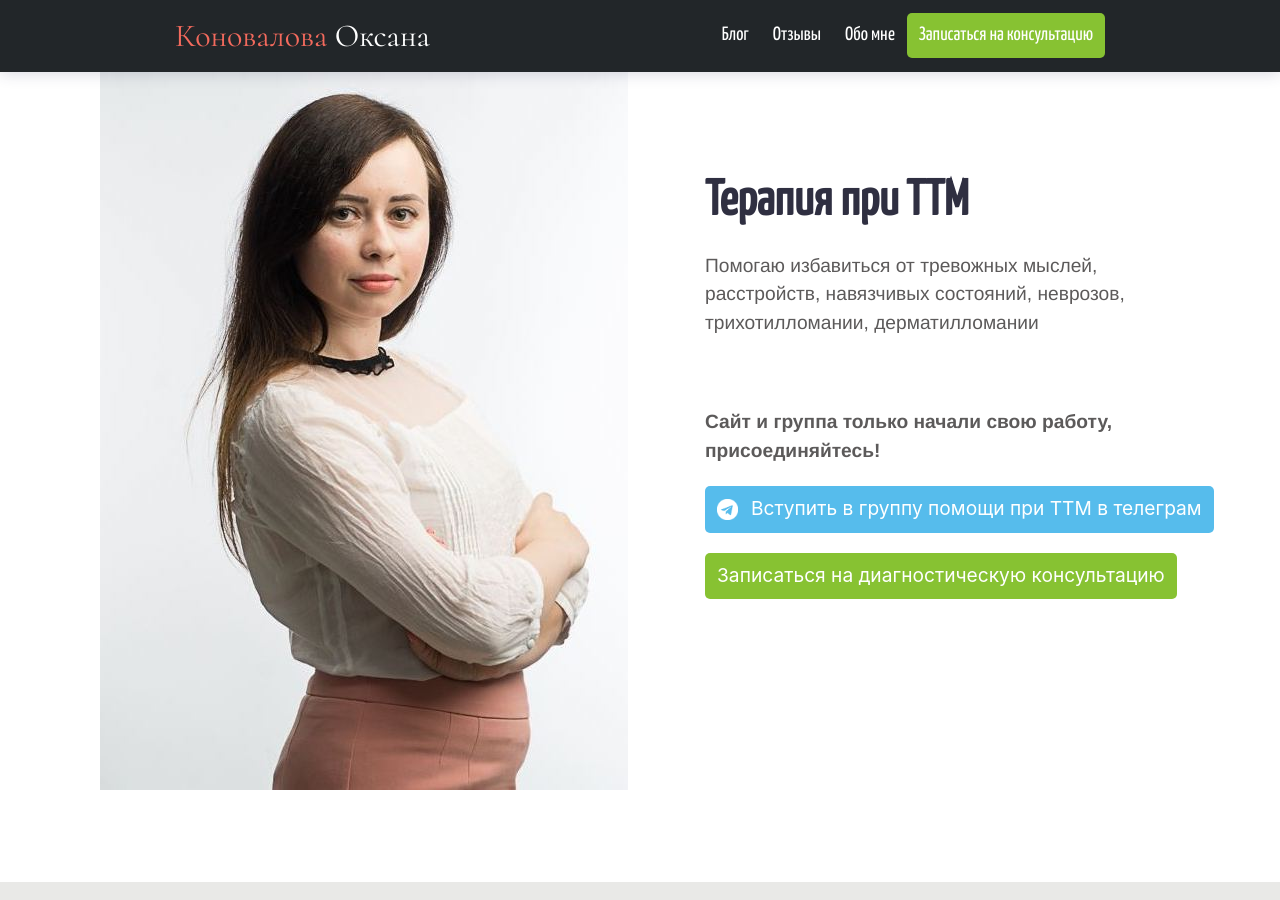
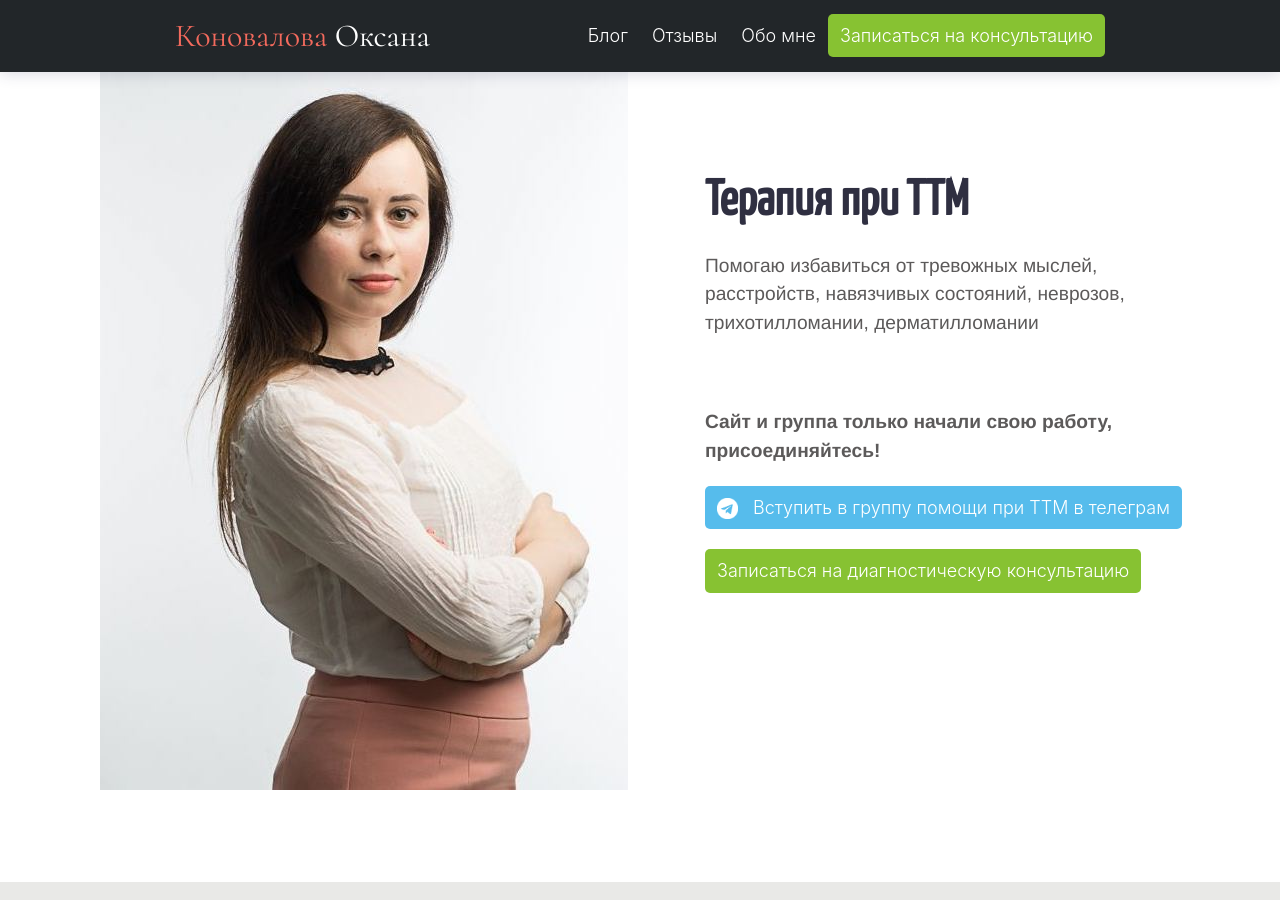
Before and after one commit to ttm-help/ttm-help.github.io, a Jekyll site: the page built from index.md, in a window 1280 px wide and 900 px high. Built offline with Jekyll 4.4.1, drawn with Linux system fonts in a browser that asks for light colours.

Commit message:
change font for footer and menu

```diff
--- a/_sass/components/_footer.scss
+++ b/_sass/components/_footer.scss
@@ -15,8 +15,8 @@
   }
   .footer-title {
     color: #ffffff;
-    font-size: 1.3rem;
-    font-family: $font-family-heading;
+    font-size: 1rem;
+    font-family: $font-family-sans-serif;
     font-weight: bold;
     margin-bottom: 10px;
     @include media-breakpoint-up(sm) {
--- a/_sass/components/_main-menu.scss
+++ b/_sass/components/_main-menu.scss
@@ -16,9 +16,9 @@
       > a {
         padding: 10px 12px 10px 12px;
         display: inline-block;
-        font-weight: 400;
-        font-size: larger;
-        font-family: $font-family-heading;
+        font-weight: 300;
+        font-size: large;
+        font-family: $font-family-sans-serif;
         text-decoration: none;
         color: $white;
 
```
